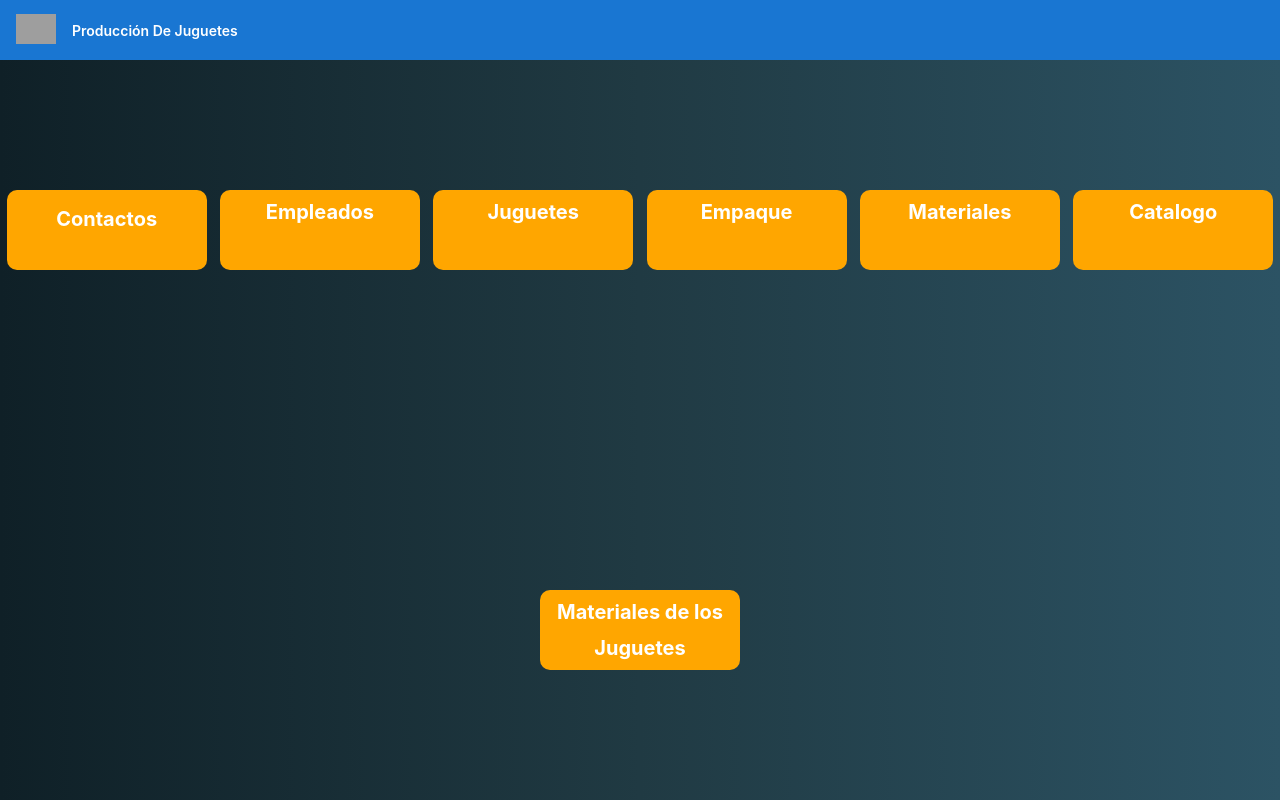
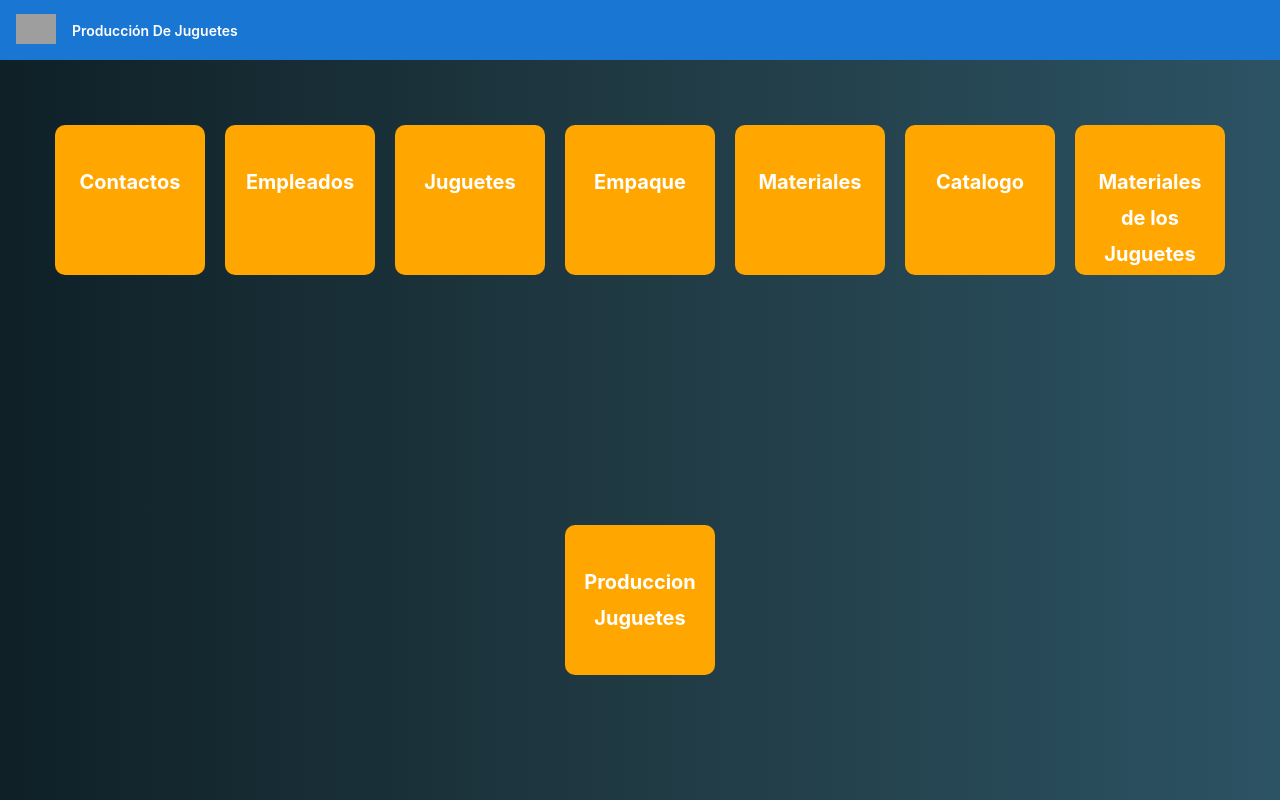
Before and after one commit to JosMiguelMM2/MVM-SYSTEM, an Angular app in the folder Front-End/: page /Inicio in a window 1280 px wide. Built offline with nearby package versions, Linux system fonts and the light colour scheme; grey boxes are pictures that could not be loaded.

Commit message:
Mejorando menu

```diff
--- a/Front-End/src/app/menu-inicio/menu-inicio.component.css
+++ b/Front-End/src/app/menu-inicio/menu-inicio.component.css
@@ -1,97 +1,54 @@
-*{
+* {
     margin: 0;
     padding: 0;
     box-sizing: border-box;
 }
-html{
+
+html {
     font-size: 62.5%;
 }
 
-.principal{
+.principal {
     background: linear-gradient(to right, #0f2027, #203a43, #2c5364);
     width: 100vw;
     height: 100vh;
+    display: flex;
+    flex-wrap: wrap;
     justify-content: center;
     align-items: center;
-    display: flex;
-    flex-direction:row;
-    flex-wrap: wrap;
-
 
 }
 
-.Estilo-contactos{
+.Estilo-contactos,
+.Estilo-empleados,
+.Estilo-Produccion,
+.Estilo-Materiales,
+.Estilo-MaterialesJuguetes,
+.Estilo-juguetes,
+.Estilo-empaque,
+.Estilo-Catalogo {
     background-color: rgb(255, 166, 0);
-    margin: 0 auto;
-    margin-top: 6rem;
-    width: 20rem;
-    height: 8rem;
+    border-radius: 1rem 1rem 1rem 1rem;
+    color: white;
+    font-size: 2rem;
+    font-weight: bold;
+    margin: 1rem;
+    padding: 1rem;
     text-align: center;
-    border-radius: 1rem 1rem 1rem 1rem;
-    display: flex;
-    justify-content: center;
-    align-items: center;
+    width: 15rem;
+    height: 15rem;
 }
 
-.Estilo-empleados{
-    background-color: rgb(255, 166, 0);
-    margin: 0 auto;
-    margin-top: 6rem;
-    width: 20rem;
-    height: 8rem;
-    text-align: center;
-    border-radius: 1rem 1rem 1rem 1rem;
-}
 
-.Estilo-juguetes{
-    background-color: rgb(255, 166, 0);
-    margin: 0 auto;
-    margin-top: 6rem;
-    width: 20rem;
-    height: 8rem;
-    text-align: center;
-    border-radius: 1rem 1rem 1rem 1rem;
-}
 
-.Estilo-empaque{
-    background-color: rgb(255, 166, 0);
-    margin: 0 auto;
-    margin-top: 6rem;
-    width: 20rem;
-    height: 8rem;
-    text-align: center;
-    border-radius: 1rem 1rem 1rem 1rem;
-}
-.Estilo-Catalogo{
-    background-color: rgb(255, 166, 0);
-    margin: 0 auto;
-    margin-top: 6rem;
-    width: 20rem;
-    height: 8rem;
-    text-align: center;
-    border-radius: 1rem 1rem 1rem 1rem;
-}
-.Estilo-Materiales{
-    background-color: rgb(255, 166, 0);
-    margin: 0 auto;
-    margin-top: 6rem;
-    width: 20rem;
-    height: 8rem;
-    text-align: center;
-    border-radius: 1rem 1rem 1rem 1rem;
-}
-
-.Estilo-MaterialesJuguetes{
-    background-color: rgb(255, 166, 0);
-    margin: 0 auto;
-    margin-top: 6rem;
-    width: 20rem;
-    height: 8rem;
-    text-align: center;
-    border-radius: 1rem 1rem 1rem 1rem;
-}
-
-.pruebacontactos, .pruebaempleado, .pruebaJuguetes, .pruebaempaque, .pruebaMateriales, .pruebaCatalogo, .pruebaMaterialesJuguetes{
+.pruebacontactos,
+.pruebaempleado,
+.pruebaJuguetes,
+.pruebaempaque,
+.pruebaMateriales,
+.pruebaCatalogo,
+.pruebaMaterialesJuguetes,
+.pruebaProduccion {
     color: white;
     font-size: 2rem;
     font-weight: bold;
@@ -99,15 +56,17 @@ html{
 
 }
 
-h3{
+h3 {
     color: #fff;
     font-size: 30px;
     font-weight: 600;
     text-align: center;
     margin-bottom: 30px;
+    margin-top: 2.5rem;
+
 }
 
-a{
+a {
     text-decoration: none;
     color: black;
 }
--- a/Front-End/src/app/menu-inicio/menu-inicio.component.html
+++ b/Front-End/src/app/menu-inicio/menu-inicio.component.html
@@ -23,6 +23,10 @@
         <div class="Estilo-MaterialesJuguetes">
             <h3><a routerLink="/MaterialesJuguetes" class="pruebaMaterialesJuguetes">Materiales de los Juguetes</a> </h3>
         </div>
+        <div class="Estilo-Produccion">
+            <h3><a routerLink="/Produccion" class="pruebaProduccion">Produccion Juguetes</a> </h3>
+        </div>
+
 
 
 </main>
```
